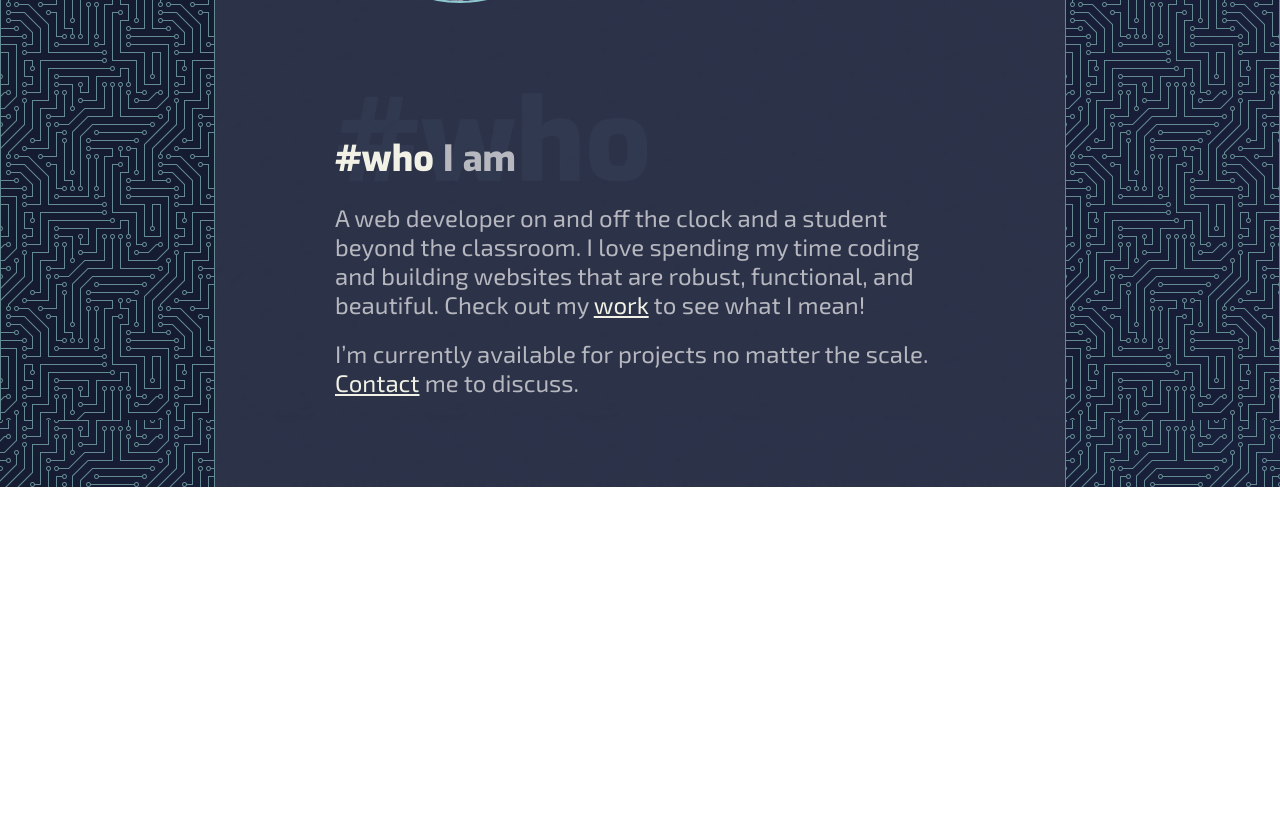
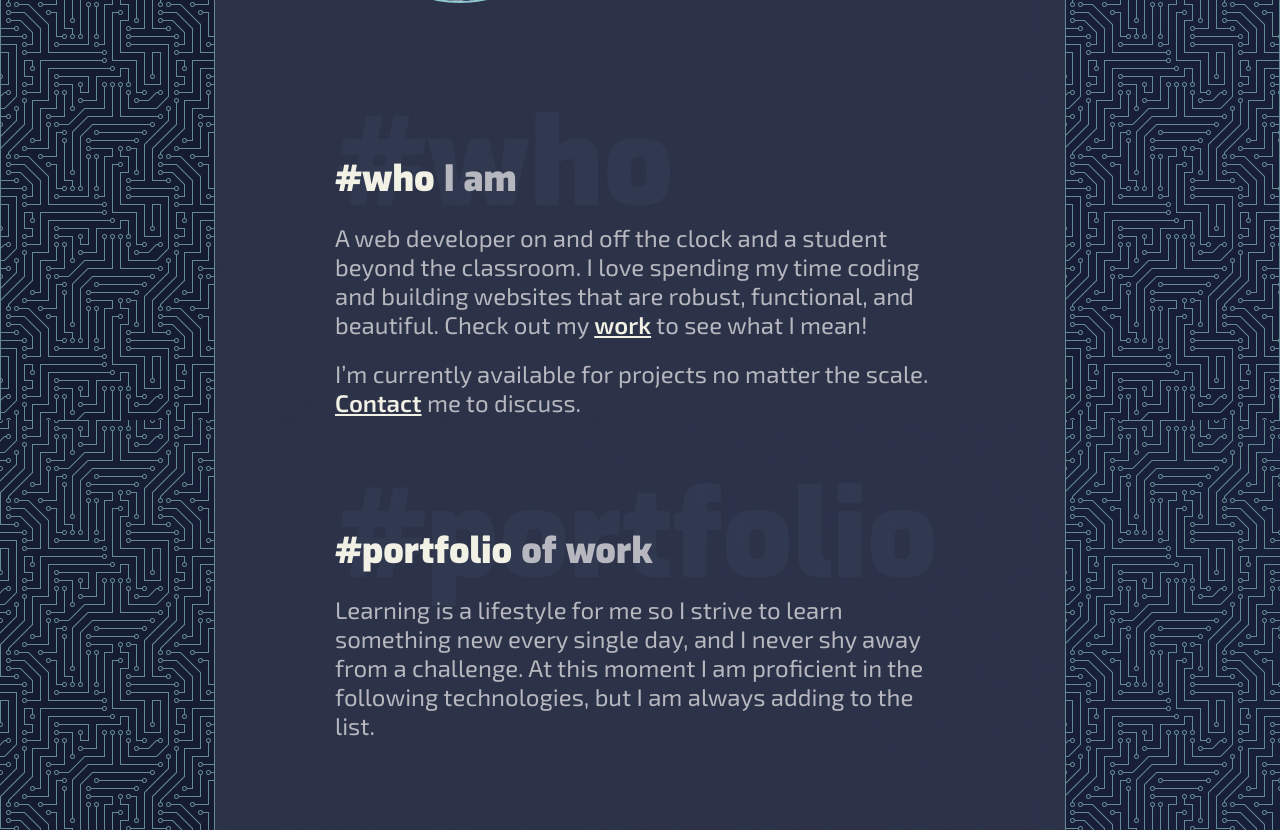
Before and after one commit to thnlsn/portfolio, a React (Create React App) app: page / in a window 1280 px wide. Shown: the part 380-1210 px from the top of the page. Before the commit the page ends 867 px from the top, so only its background shows below. Built offline with nearby package versions, Linux system fonts and the light colour scheme; the HTML template or start-up script is replaced by a standard one; a web font is replaced by a local one.

Commit message:
second section markup and reusable styles applied

```diff
--- a/src/App.js
+++ b/src/App.js
@@ -32,10 +32,7 @@ function App() {
         <Header img={profile} />
         <section className='section section--who'>
           <div className='heading-secondary'>
-            <span
-              className='section--emphasis section--subject'
-              data-subject={'#who'}
-            >
+            <span className='section--subject' data-subject={'#who'}>
               #who
             </span>{' '}
             I am
@@ -44,17 +41,32 @@ function App() {
             A web developer on and off the clock and a student beyond the
             classroom. I love spending my time coding and building websites that
             are robust, functional, and beautiful. Check out my{' '}
-            <a href={'#portfolio'} className='section--emphasis'>
+            <a href={'#portfolio'} className='section--link'>
               work
             </a>{' '}
             to see what I mean!
           </p>
           <p className='section__description'>
             I’m currently available for projects no matter the scale.{' '}
-            <a href={'#contact'} className='section--emphasis'>
+            <a href={'#contact'} className='section--link'>
               Contact
             </a>{' '}
             me to discuss.
+          </p>
+        </section>
+
+        <section className='section section--portfolio'>
+          <div className='heading-secondary'>
+            <span className='section--subject' data-subject={'#portfolio'}>
+              #portfolio
+            </span>{' '}
+            of work
+          </div>
+          <p className='section__description'>
+            Learning is a lifestyle for me so I strive to learn something new
+            every single day, and I never shy away from a challenge. At this
+            moment I am proficient in the following technologies, but I am
+            always adding to the list.
           </p>
         </section>
       </div>
--- a/src/css/style.css
+++ b/src/css/style.css
@@ -53,14 +53,14 @@ body {
 }
 
 .heading-subtitle {
-  font-family: var(--font-default);
+  font-family: var(--font-white);
   font-size: 3.6rem;
   line-height: 1;
 }
 
 .heading-secondary {
   font-size: 3.6rem;
-  font-weight: 800;
+  font-weight: 900;
   font-family: var(--font-secondary);
 }
 
@@ -85,7 +85,7 @@ body {
   grid-template-columns: 1fr;
   grid-template-rows: min-content;
   grid-auto-rows: min-content;
-  row-gap: 9rem;
+  row-gap: 11rem;
 }
 @supports (backdrop-filter: blur(2px)) {
   .content {
@@ -105,22 +105,8 @@ body {
   display: grid;
   grid-auto-rows: min-content;
   row-gap: 2rem;
-  position: relative;
-  z-index: 10;
 }
-.section--emphasis {
-  color: #f1f1e6;
-}
-.section--subject:before {
-  content: attr(data-subject);
-  color: rgba(142, 201, 210, 0.05);
-  font-size: 3.2em;
-  z-index: -1;
-  position: absolute;
-  top: 0;
-  left: 0;
-  transform: translate(0%, -45%);
-}
+
 .header__image-container {
   align-self: center;
   grid-row: 1/-1;
@@ -188,6 +174,26 @@ body {
   transform: translate(50%, -50%);
 }
 
+.section {
+  position: relative;
+}
+.section--link {
+  color: #f1f1e6;
+  font-weight: 600;
+}
+.section--subject {
+  color: #f1f1e6;
+}
+.section--subject:before {
+  content: attr(data-subject);
+  color: rgba(142, 201, 210, 0.05);
+  font-size: 3.4em;
+  z-index: -1;
+  position: absolute;
+  top: 0;
+  left: 0;
+  transform: translate(0%, -45%);
+}
 /*
 
   "devDependencies": {
--- a/src/sass/_components.scss
+++ b/src/sass/_components.scss
@@ -81,3 +81,31 @@
     }
   }
 }
+
+.section {
+  position: relative;
+
+  &--link {
+    color: variables.$color-white;
+    font-weight: 600;
+  }
+  &--subject {
+    color: variables.$color-white;
+
+    &:before {
+      content: attr(data-subject);
+
+      color: rgba($color: variables.$color-secondary, $alpha: 0.05);
+      font-size: 3.4em;
+      z-index: -1;
+
+      position: absolute;
+      top: 0;
+      left: 0;
+      transform: translate(0%, -45%);
+    }
+  }
+
+  &__description {
+  }
+}
--- a/src/sass/_layout.scss
+++ b/src/sass/_layout.scss
@@ -11,7 +11,7 @@
 
 .content {
   background-color: rgba(variables.$color-primary, 0.97);
-  padding: 9rem 12.5rem 9rem 12rem;
+  padding: 9rem 12.5rem 9rem 12rem; // Spacing around content
 
   border-left: variables.$content-border;
   border-right: variables.$content-border;
@@ -20,7 +20,7 @@
   grid-template-columns: 1fr;
   grid-template-rows: min-content;
   grid-auto-rows: min-content;
-  row-gap: 9rem;
+  row-gap: 11rem; // Space between each content section
 
   @supports (backdrop-filter: blur(2px)) {
     background-color: rgba(variables.$color-primary, 0.9);
@@ -39,28 +39,4 @@
   display: grid;
   grid-auto-rows: min-content;
   row-gap: 2rem;
-
-  position: relative;
-  z-index: 10;
-
-  &--emphasis {
-    color: variables.$color-white;
-  }
-  &--subject {
-    &:before {
-      content: attr(data-subject);
-
-      color: rgba($color: variables.$color-secondary, $alpha: 0.05);
-      font-size: 3.2em;
-      z-index: -1;
-
-      position: absolute;
-      top: 0;
-      left: 0;
-      transform: translate(0%, -45%);
-    }
-  }
-
-  &__description {
-  }
 }
--- a/src/sass/_typography.scss
+++ b/src/sass/_typography.scss
@@ -10,7 +10,7 @@
 }
 
 .heading-subtitle {
-  font-family: var(--font-default);
+  font-family: var(--font-white);
   font-size: 3.6rem;
 
   line-height: 1;
@@ -18,7 +18,7 @@
 
 .heading-secondary {
   font-size: 3.6rem;
-  font-weight: 800;
+  font-weight: 900;
   font-family: var(--font-secondary);
 }
 
```
Also changed, not shown: 1 other file (tests, documents, lock files or other folders).
